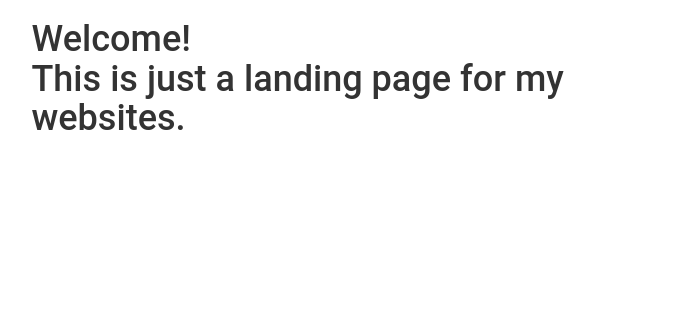
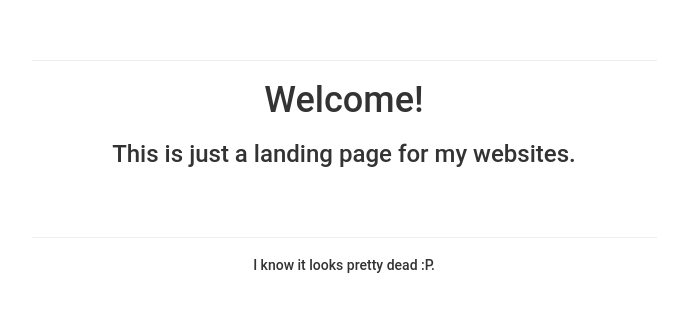
Before and after one commit to sayederfanarefin/website-simple-landing-page-self-website, a plain HTML site: page index.html in a window 1280 px wide. Shown: the whole page, without its empty margins (296-984 px from the left). Drawn offline with Linux system fonts and the light colour scheme.

Commit message:
a very small change. Title changed and repositioned headers

```diff
--- a/index.html
+++ b/index.html
@@ -1,7 +1,7 @@
 <!DOCTYPE html>
 <html lang="en">
   <head>
-		<title>Ree Foundation</title>
+		<title>Sayed Erfan Arefin</title>
 		<meta charset="utf-8" />
 		<meta name="viewport" content="width=device-width, initial-scale=1.0">
 		<link rel="stylesheet" type="text/css" href="css/bootstrap.css">
@@ -11,17 +11,11 @@
 		<link rel="stylesheet" type="text/css" href="css/slicknav.css">
 		<link rel="stylesheet" href="css/prettyPhoto.css" type="text/css" media="screen" title="Ree foundation" charset="utf-8" />
 		<link rel="stylesheet" type="text/css" href="css/style.css">
-		 <link rel="shortcut icon" type="image/x-icon" href="/images/logo.ico" />
+
 
 
 		<script type="text/javascript" src="js/jquery-1.8.3.min.js"></script>
 
-
-<meta property="og:url"           content="http://www.sayederfanarefin.info" />
-	<meta property="og:type"          content="Sayed Erfan Arefin" />
-	<meta property="og:title"         content="Sayed Erfan Arefin" />
-	<meta property="og:description"   content="Sayed Erfan Arefin" />
-	<meta property="og:image"         content="" />
 </head>
 	<body>
 
@@ -30,7 +24,15 @@
 	    <div class="col-md-3"> </div>
 		<div class="col-md-6">
 
-			<h1>Welcome! <br>This is just a landing page for my websites.</h1>
+<br><br>
+			<hr>
+
+			<h1 class="text-center">Welcome! <br></h1>
+
+			<h3 class="text-center">This is just a landing page for my websites.</h3>
+
+			<br><br> <hr>
+			<h5 class="text-center">I know it looks pretty dead :P.</h5>
 		</div>
 		<div class="col-md-3"> </div>
   </div>
```
